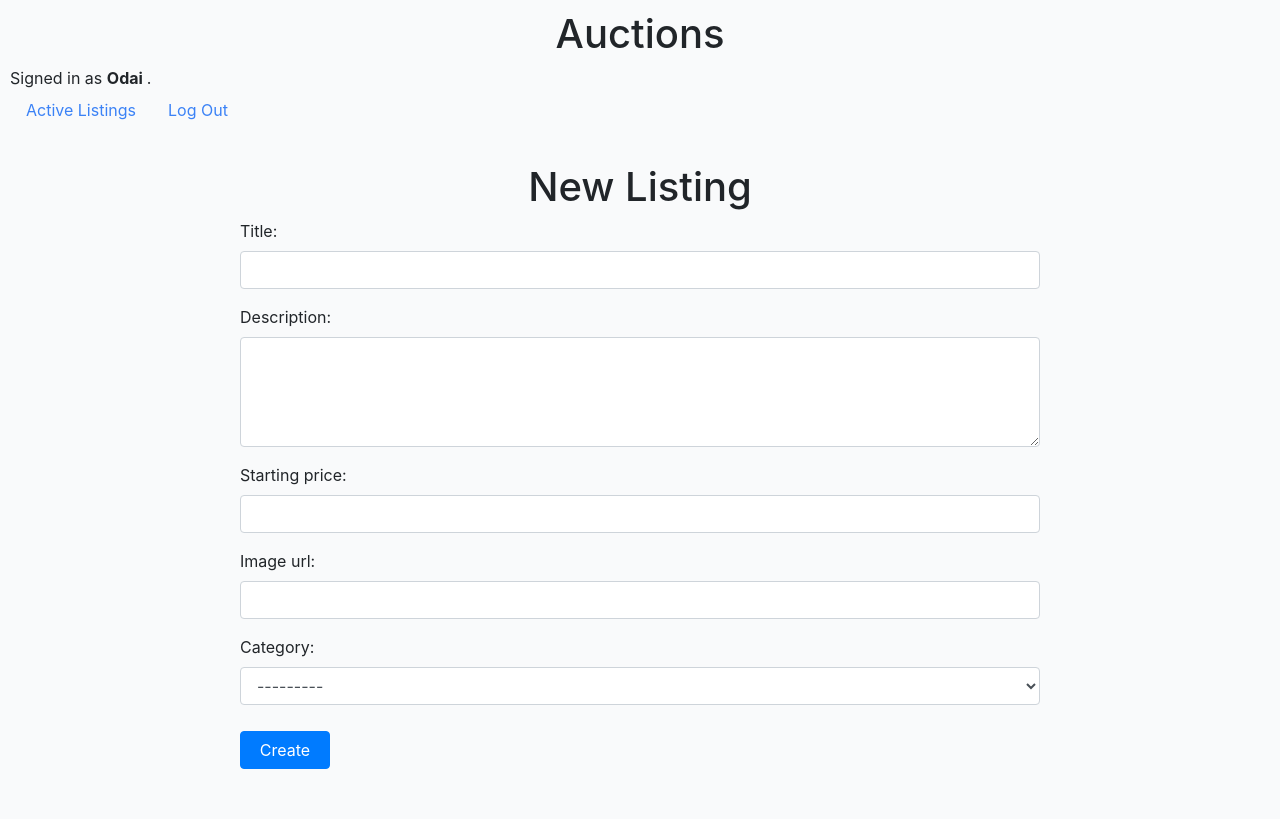
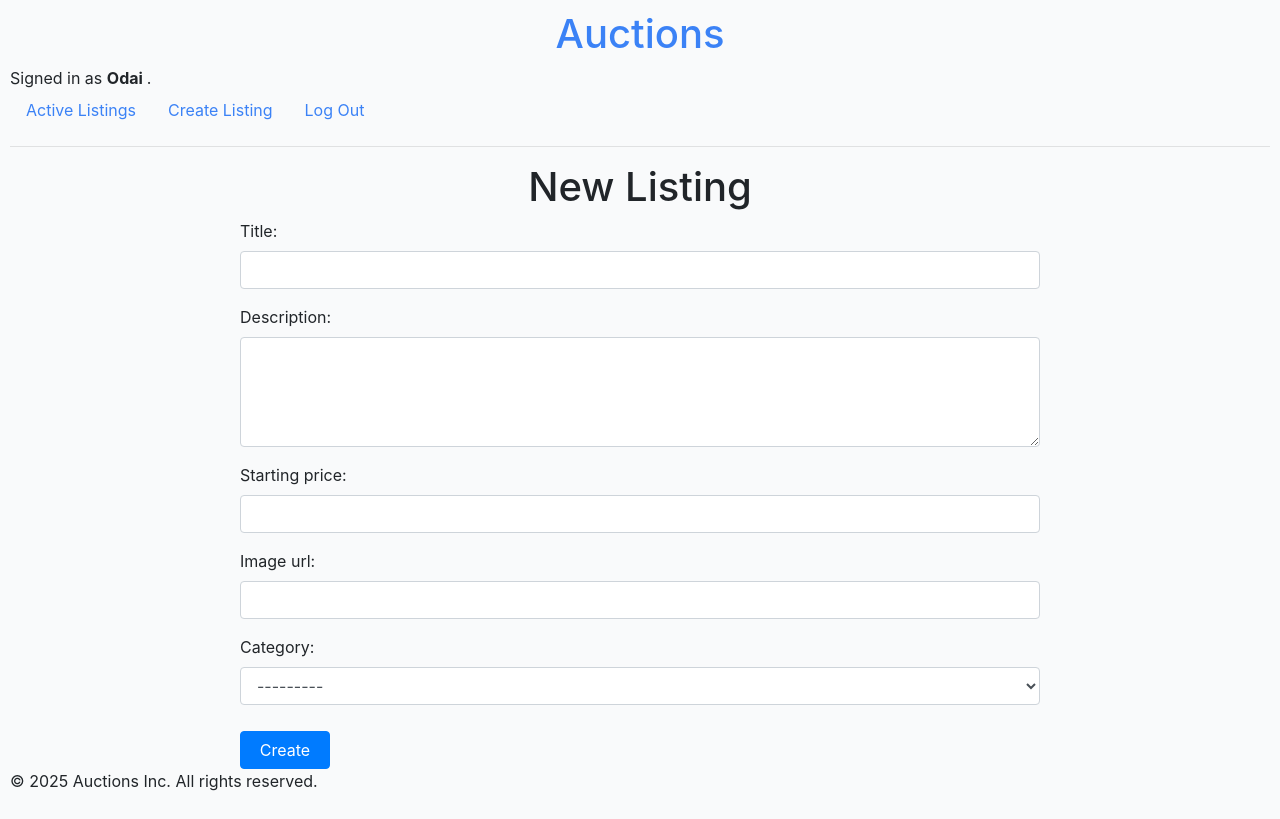
Before and after one commit to odai-dev/Commerce, a Django app: page /new in a window 1280 px wide. Before the commit the page ends 769 px from the top, so only its background shows below. Run offline with Django 3.2, Linux system fonts and the light colour scheme; a user stored in the database is signed in; some libraries are stand-ins or nearby versions.

Commit message:
General design upgrade

```diff
--- a/auctions/templates/auctions/layout.html
+++ b/auctions/templates/auctions/layout.html
@@ -7,21 +7,30 @@
         <meta name="viewport" content="width=device-width, initial-scale=1">
         <link rel="stylesheet" href="https://stackpath.bootstrapcdn.com/bootstrap/4.4.1/css/bootstrap.min.css" integrity="sha384-Vkoo8x4CGsO3+Hhxv8T/Q5PaXtkKtu6ug5TOeNV6gBiFeWPGFN9MuhOf23Q9Ifjh" crossorigin="anonymous">
         <link href="{% static 'auctions/styles.css' %}" rel="stylesheet">
+        <link rel="preconnect" href="https://fonts.googleapis.com">
+        <link rel="preconnect" href="https://fonts.gstatic.com" crossorigin>
+        <link href="https://fonts.googleapis.com/css2?family=Roboto:wght@400;500;700&family=Lato:wght@400;700&display=swap" rel="stylesheet">
     </head>
     <body>
-        <h1>Auctions</h1>
-        <div>
+        <div class="page-container">
+            <header class="site-header">
+                <h1><a href="{% url 'index' %}" class="site-title">Auctions</a></h1>
+                <div class="user-info">
                     {% if user.is_authenticated %}
                         Signed in as <strong>{{ user.username }}</strong>.
                     {% else %}
                         Not signed in.
                     {% endif %}
                 </div>
+                <nav class="main-nav">
                     <ul class="nav">
                         <li class="nav-item">
                             <a class="nav-link" href="{% url 'index' %}">Active Listings</a>
                         </li>
                         {% if user.is_authenticated %}
+                            <li class="nav-item">
+                                <a class="nav-link" href="{% url 'new' %}">Create Listing</a>
+                            </li>
                             <li class="nav-item">
                                 <a class="nav-link" href="{% url 'logout' %}">Log Out</a>
                             </li>
@@ -34,9 +43,13 @@
                             </li>
                         {% endif %}
                     </ul>
-        <hr>
+                </nav>
+            </header>
+            <hr class="header-divider">
+
+            <main class="main-content">
                 {% if messages %}
-  <div class="messages">
+                <div class="messages-container container">
                     {% for message in messages %}
                     <div class="alert {{ message.tags }}">
                         {{ message }}
@@ -47,5 +60,15 @@
 
                 {% block body %}
                 {% endblock %}
+            </main>
+
+            <footer class="site-footer">
+                <p>© {% now "Y" %} Auctions Inc. All rights reserved.</p>
+            </footer>
+        </div>
+
+        <script src="https://code.jquery.com/jquery-3.4.1.slim.min.js" integrity="sha384-J6qa4849blE2+poT4WnyKhv5vZF5SrPo0iEjwBvKU7imGFAV0wwj1yYfoRSJoZ+n" crossorigin="anonymous"></script>
+        <script src="https://cdn.jsdelivr.net/npm/popper.js@1.16.0/dist/umd/popper.min.js" integrity="sha384-Q6E9RHvbIyZFJoft+2mJbHaEWldlvI9IOYy5n3zV9zzTtmI3UksdQRVvoxMfooAo" crossorigin="anonymous"></script>
+        <script src="https://stackpath.bootstrapcdn.com/bootstrap/4.4.1/js/bootstrap.min.js" integrity="sha384-wfSDF2E50Y2D1uUdj0O3uMBJnjuUD4Ih7YwaYd1iqfktj0Uod8GCExl3Og8ifwB6" crossorigin="anonymous"></script>
     </body>
 </html>
```
Also changed, not shown: auctions/templates/auctions/listing_detail.html (+17 -13 lines). Lines whose indentation alone changed are shown as unchanged.
